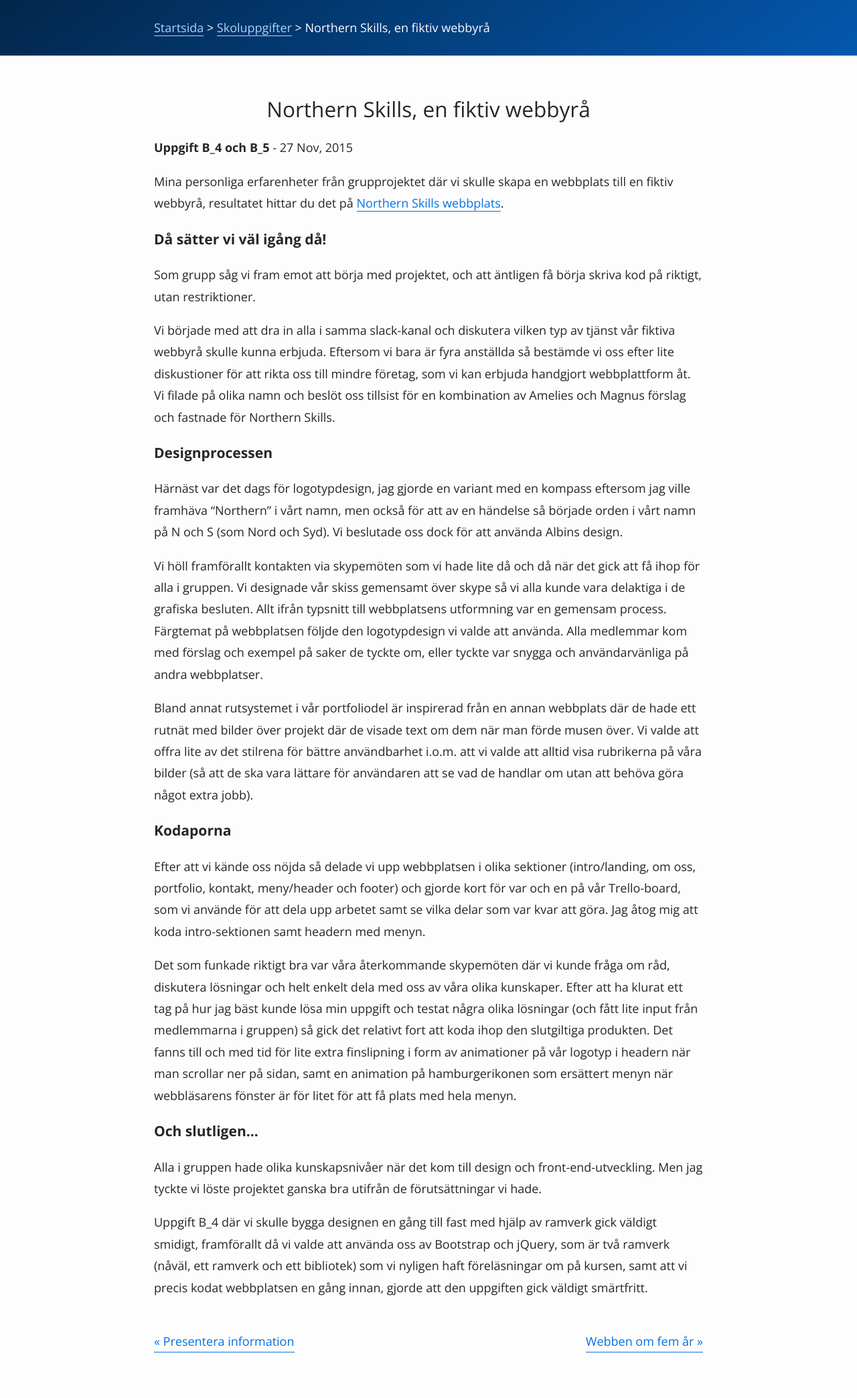
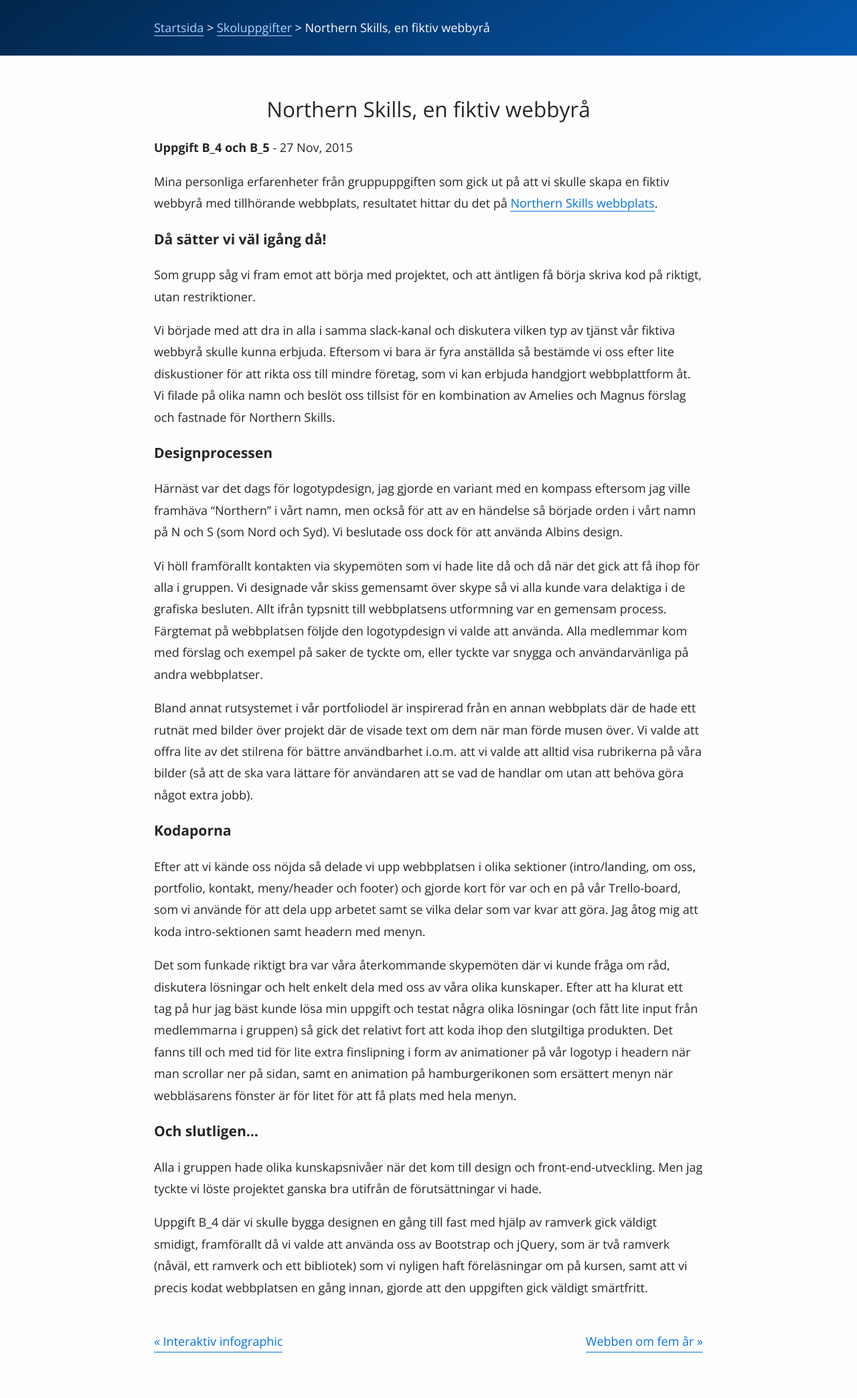
Before and after one commit to Jarnehall/jarnehall.github.io, a Jekyll site: the page built from _posts/2015-11-27-northern-skills-en-fiktiv-webbyra.md, in a window 1280 px wide. Shown: the whole page at 67% size. Built offline with Jekyll 4.4.1, drawn with Linux system fonts in a browser that asks for light colours.

Commit message:
added info to readme.md, updated some blog posts & colors

```diff
--- a/_posts/2015-11-27-northern-skills-en-fiktiv-webbyra.md
+++ b/_posts/2015-11-27-northern-skills-en-fiktiv-webbyra.md
@@ -3,7 +3,7 @@ title:  "Northern Skills, en fiktiv webbyrå"
 assignment: "Uppgift B_4 och B_5"
 ---
 
-Mina personliga erfarenheter från grupprojektet där vi skulle skapa en webbplats till en fiktiv webbyrå, resultatet hittar du det på [Northern Skills webbplats](http://northernskills.se "Northern Skills").<!--more-->
+Mina personliga erfarenheter från gruppuppgiften som gick ut på att vi skulle skapa en fiktiv webbyrå med tillhörande webbplats, resultatet hittar du det på [Northern Skills webbplats](http://northernskills.se "Northern Skills").<!--more-->
 
 ### Då sätter vi väl igång då!
 
--- a/_posts/2015-12-04-presentera-information.md
+++ b/_posts/2015-12-04-interaktiv-infographic.md
@@ -1,5 +1,5 @@
 ---
-title:  "Presentera information"
+title:  "Interaktiv infographic"
 assignment: "Uppgift B_5"
 ---
 
--- a/_sass/style.scss
+++ b/_sass/style.scss
@@ -74,7 +74,6 @@ article {
     display: flex;
     flex-wrap: wrap;
     align-content: flex-start;
-    justify-content: space-between;
     margin: 0 -20px;
 }
 
--- a/css/main.scss
+++ b/css/main.scss
@@ -27,7 +27,7 @@ $color-white: #fdfdfd;
 $color-black: #262626;
 $color-deepblue: #02264b;
 $color-lightblue: #0458af;
-$color-green: green;
+$color-green: #13ad06;
 
 // Width of the content area
 $content-width:    800px;
```
Also changed, not shown: _posts/2015-09-06-webben-om-fem-ar.md (+1 -3 lines), README.md.
